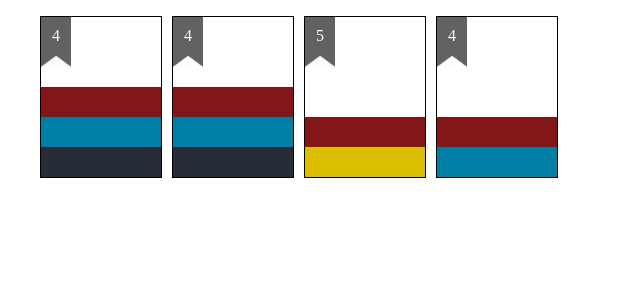
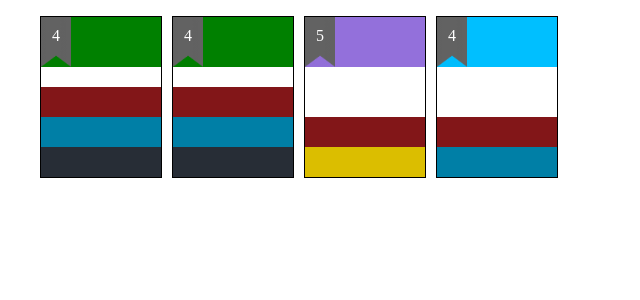
Before and after one commit to KytraScript/KytraPotionExplosion, a React app: page / in a window 1280 px wide. Shown: the top 300 px of the page, without its empty margins (0-640 px from the left). Built offline with nearby package versions, Linux system fonts and the light colour scheme.

Commit message:
Minor Changes to styles.css: Added type indicator.

```diff
--- a/public/styles.css
+++ b/public/styles.css
@@ -45,12 +45,11 @@ body {
     background-color: #272d36
 }
 
-
-
 .potion {
     display: flex;
     flex-direction: column;
     justify-content: space-between;
+    position: relative;
     margin-right: 10px;
     border: 1px solid black;
     height: 160px;
@@ -58,6 +57,7 @@ body {
 }
 
 .point-value{
+    z-index: 10;
     text-align: center;
     color: white;
     padding-top: 10px;
@@ -68,3 +68,83 @@ body {
     background-repeat: no-repeat;
     background-image: url('./img/greyRibbon.png');
 }
+
+.potion-contiguous{
+    height: 50px;
+    width: 100%;
+    z-index: 1;
+    position: absolute;
+    top: 0;
+    left: 0;
+    background-color: green;
+}
+
+.potion-replay{
+    height: 50px;
+    width: 100%;
+    z-index: 1;
+    position: absolute;
+    top: 0;
+    left: 0;
+    background-color: tan;
+}
+
+.potion-magnetism{
+    height: 50px;
+    width: 100%;
+    z-index: 1;
+    position: absolute;
+    top: 0;
+    left: 0;
+    background-color: darkgray;
+}
+
+.potion-wisdom{
+    height: 50px;
+    width: 100%;
+    z-index: 1;
+    position: absolute;
+    top: 0;
+    left: 0;
+    background-color: mediumpurple;
+}
+
+.potion-rainbow{
+    height: 50px;
+    width: 100%;
+    z-index: 1;
+    position: absolute;
+    top: 0;
+    left: 0;
+    background-color: hotpink;
+}
+
+.potion-steal{
+    height: 50px;
+    width: 100%;
+    z-index: 1;
+    position: absolute;
+    top: 0;
+    left: 0;
+    background-color: crimson;
+}
+
+.potion-draft{
+    height: 50px;
+    width: 100%;
+    z-index: 1;
+    position: absolute;
+    top: 0;
+    left: 0;
+    background-color: deepskyblue;
+}
+
+.potion-lavamancing{
+    height: 50px;
+    width: 100%;
+    z-index: 1;
+    position: absolute;
+    top: 0;
+    left: 0;
+    background-color: orange;
+}
```
